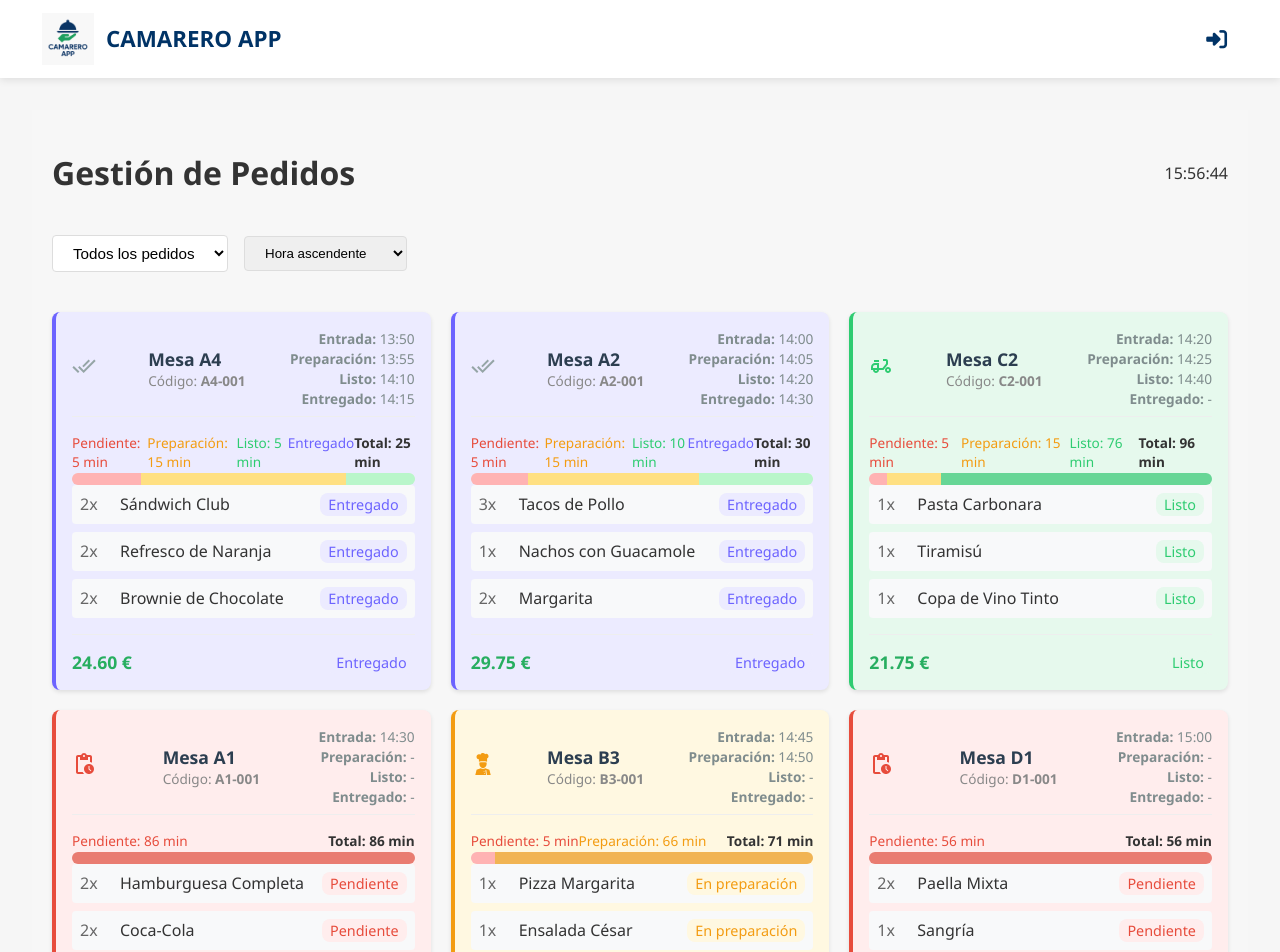
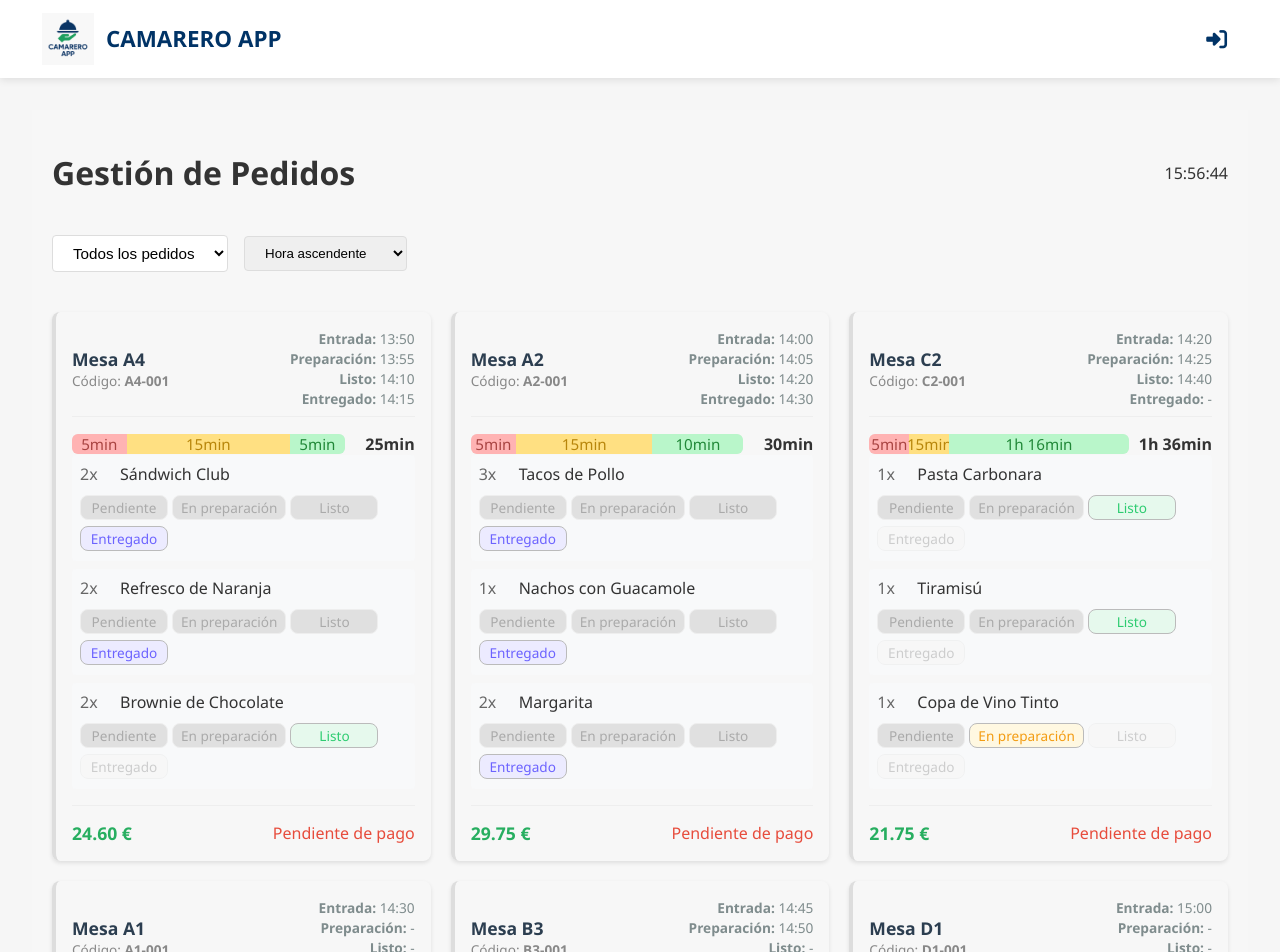
Before and after one commit to karataker/Camarero-app-front, a React (Create React App) app in the folder camarero-app/: page /admin/bar/1/pedidos in a window 1280 px wide. Shown: the top 952 px of the page. Built offline with nearby package versions, Linux system fonts and the light colour scheme; sample sign-in values are in the browser's storage.

Commit message:
mejoras en gestión de comandas y estilos

```diff
--- a/camarero-app/src/mocks/comandasMocks.js
+++ b/camarero-app/src/mocks/comandasMocks.js
@@ -10,9 +10,9 @@ export const mockComandas = [
     horaListo: null,
     horaEntregado: null,
     items: [
-      { nombre: 'Hamburguesa Completa', cantidad: 2 },
-      { nombre: 'Coca-Cola', cantidad: 2 },
-      { nombre: 'Patatas Fritas', cantidad: 1 }
+      { nombre: 'Hamburguesa Completa', cantidad: 2, estado: 'pendiente' },
+      { nombre: 'Coca-Cola', cantidad: 2, estado: 'pendiente' },
+      { nombre: 'Patatas Fritas', cantidad: 1, estado: 'pendiente' }
     ],
     total: 25.80
   },
@@ -26,8 +26,8 @@ export const mockComandas = [
     horaListo: null,
     horaEntregado: null,
     items: [
-      { nombre: 'Ensalada Mixta', cantidad: 1 },
-      { nombre: 'Agua con Gas', cantidad: 2 }
+      { nombre: 'Ensalada Mixta', cantidad: 1, estado: 'preparacion' },
+      { nombre: 'Agua con Gas', cantidad: 2, estado: 'pendiente' }
     ],
     total: 10.50
   },
@@ -41,7 +41,7 @@ export const mockComandas = [
     horaListo: '15:40',
     horaEntregado: null,
     items: [
-      { nombre: 'Pizza Barbacoa', cantidad: 1 }
+      { nombre: 'Pizza Barbacoa', cantidad: 1, estado: 'listo' }
     ],
     total: 13.90
   },
@@ -56,9 +56,9 @@ export const mockComandas = [
     horaListo: null,
     horaEntregado: null,
     items: [
-      { nombre: 'Pizza Margarita', cantidad: 1 },
-      { nombre: 'Ensalada César', cantidad: 1 },
-      { nombre: 'Agua Mineral', cantidad: 2 }
+      { nombre: 'Pizza Margarita', cantidad: 1, estado: 'preparacion' },
+      { nombre: 'Ensalada César', cantidad: 1, estado: 'preparacion' },
+      { nombre: 'Agua Mineral', cantidad: 2, estado: 'pendiente' }
     ],
     total: 18.50
   },
@@ -73,9 +73,9 @@ export const mockComandas = [
     horaListo: '14:40',
     horaEntregado: null,
     items: [
-      { nombre: 'Pasta Carbonara', cantidad: 1 },
-      { nombre: 'Tiramisú', cantidad: 1 },
-      { nombre: 'Copa de Vino Tinto', cantidad: 1 }
+      { nombre: 'Pasta Carbonara', cantidad: 1, estado: 'listo' },
+      { nombre: 'Tiramisú', cantidad: 1, estado: 'listo' },
+      { nombre: 'Copa de Vino Tinto', cantidad: 1, estado: 'preparacion' }
     ],
     total: 21.75
   },
@@ -90,9 +90,9 @@ export const mockComandas = [
     horaListo: '14:10',
     horaEntregado: '14:15',
     items: [
-      { nombre: 'Sándwich Club', cantidad: 2 },
-      { nombre: 'Refresco de Naranja', cantidad: 2 },
-      { nombre: 'Brownie de Chocolate', cantidad: 2 }
+      { nombre: 'Sándwich Club', cantidad: 2, estado: 'entregado' },
+      { nombre: 'Refresco de Naranja', cantidad: 2, estado: 'entregado' },
+      { nombre: 'Brownie de Chocolate', cantidad: 2, estado: 'listo' }
     ],
     total: 24.60
   },
@@ -107,9 +107,9 @@ export const mockComandas = [
     horaListo: null,
     horaEntregado: null,
     items: [
-      { nombre: 'Paella Mixta', cantidad: 2 },
-      { nombre: 'Sangría', cantidad: 1 },
-      { nombre: 'Pan', cantidad: 1 }
+      { nombre: 'Paella Mixta', cantidad: 2, estado: 'pendiente' },
+      { nombre: 'Sangría', cantidad: 1, estado: 'pendiente' },
+      { nombre: 'Pan', cantidad: 1, estado: 'pendiente' }
     ],
     total: 42.30
   },
@@ -124,9 +124,9 @@ export const mockComandas = [
     horaListo: null,
     horaEntregado: null,
     items: [
-      { nombre: 'Tortilla Española', cantidad: 1 },
-      { nombre: 'Croquetas de Jamón', cantidad: 4 },
-      { nombre: 'Cerveza', cantidad: 2 }
+      { nombre: 'Tortilla Española', cantidad: 1, estado: 'preparacion' },
+      { nombre: 'Croquetas de Jamón', cantidad: 4, estado: 'preparacion' },
+      { nombre: 'Cerveza', cantidad: 2, estado: 'pendiente' }
     ],
     total: 16.90
   },
@@ -141,9 +141,9 @@ export const mockComandas = [
     horaListo: '15:25',
     horaEntregado: null,
     items: [
-      { nombre: 'Sopa de Marisco', cantidad: 1 },
-      { nombre: 'Lubina a la Plancha', cantidad: 1 },
-      { nombre: 'Vino Blanco', cantidad: 1 }
+      { nombre: 'Sopa de Marisco', cantidad: 1, estado: 'listo' },
+      { nombre: 'Lubina a la Plancha', cantidad: 1, estado: 'listo' },
+      { nombre: 'Vino Blanco', cantidad: 1, estado: 'preparacion' }
     ],
     total: 32.50
   },
@@ -158,9 +158,9 @@ export const mockComandas = [
     horaListo: '14:20',
     horaEntregado: '14:30',
     items: [
-      { nombre: 'Tacos de Pollo', cantidad: 3 },
-      { nombre: 'Nachos con Guacamole', cantidad: 1 },
-      { nombre: 'Margarita', cantidad: 2 }
+      { nombre: 'Tacos de Pollo', cantidad: 3, estado: 'entregado' },
+      { nombre: 'Nachos con Guacamole', cantidad: 1, estado: 'entregado' },
+      { nombre: 'Margarita', cantidad: 2, estado: 'entregado' }
     ],
     total: 29.75
   }
--- a/camarero-app/src/styles/empleadoPedidosView.css
+++ b/camarero-app/src/styles/empleadoPedidosView.css
@@ -36,25 +36,13 @@
   transition: box-shadow 0.2s;
 }
 
-/* Sombreados por estado */
-.estado-pendiente {
-  border-left-color: #e74c3c !important;
-  background-color: #ffeded !important; /* rojo clarito */
-}
-
-.estado-preparacion {
-  border-left-color: #f39c12 !important;
-  background-color: #fff8e1 !important; /* amarillo clarito */
-}
-
-.estado-listo {
-  border-left-color: #2ecc71 !important;
-  background-color: #e6f9ed !important; /* verde clarito */
-}
-
+/* Quitar sombreado y color de fondo/borde del estado general del pedido */
+.estado-pendiente,
+.estado-preparacion,
+.estado-listo,
 .estado-entregado {
-  border-left-color: #6c63ff !important;
-  background-color: #ecebff !important; /* lila clarito */
+  border-left-color: #ddd !important;
+  background-color: transparent !important;
   opacity: 1;
 }
 
@@ -71,6 +59,11 @@
 .estado-preparacion .item-estado { color: #f39c12; background: #fff8e1; }
 .estado-listo .item-estado { color: #2ecc71; background: #e6f9ed; }
 .estado-entregado .item-estado { color: #6c63ff; background: #ecebff; }
+
+.item-fase {
+  margin-right: 2px;
+  user-select: none;
+}
 
 .pedido-header {
   display: flex;
@@ -102,12 +95,64 @@
 .pedido-item {
   display: flex;
   gap: 10px;
-  margin-bottom: 5px;
+  margin-bottom: 8px;
+  align-items: center;
+  flex-wrap: wrap;
 }
 
 .item-cantidad {
   color: #666;
   min-width: 30px;
+  flex-shrink: 0;
+}
+
+.item-nombre {
+  flex: 1 1 120px;
+  min-width: 80px;
+  word-break: break-word;
+}
+
+.item-fases {
+  display: flex;
+  gap: 4px;
+  margin-left: auto;
+  flex-wrap: wrap;
+  min-width: 300px;
+}
+
+.item-fase {
+  margin-right: 0;
+  margin-bottom: 2px;
+  user-select: none;
+  padding: 2px 8px;
+  border-radius: 8px;
+  font-size: 0.85em;
+  font-weight: 500;
+  min-width: 70px;
+  text-align: center;
+  border: 1px solid #eee;
+  background: #f7f7f7;
+  color: #bbb;
+  opacity: 0.7;
+  transition: background 0.2s, color 0.2s;
+  white-space: nowrap;
+}
+
+.item-fase.fase-activa {
+  opacity: 1;
+  border: 1.5px solid #bbb;
+}
+
+.item-fase.fase-pendiente.fase-activa { background: #ffeded; color: #e74c3c; }
+.item-fase.fase-preparacion.fase-activa { background: #fff8e1; color: #f39c12; }
+.item-fase.fase-listo.fase-activa { background: #e6f9ed; color: #2ecc71; }
+.item-fase.fase-entregado.fase-activa { background: #ecebff; color: #6c63ff; }
+
+.item-fase.fase-completada {
+  background: #e0e0e0;
+  color: #aaa;
+  opacity: 1;
+  border: 1px solid #eee;
 }
 
 .pedido-footer {
--- a/camarero-app/src/views/EmpleadoPedidosView.jsx
+++ b/camarero-app/src/views/EmpleadoPedidosView.jsx
@@ -140,12 +140,6 @@ const EmpleadoPedidosView = () => {
         {pedidosFiltrados.map(pedido => (
           <div key={pedido.id} className={`pedido-card estado-${pedido.estado}`}>
             <div className="pedido-header">
-              <span style={{ marginRight: 8, fontSize: '1.5em', verticalAlign: 'middle' }}>
-                {pedido.estado === 'pendiente' && <MdOutlinePendingActions color="#e74c3c" title="Pendiente" />}
-                {pedido.estado === 'preparacion' && <GiCook color="#f39c12" title="En preparación" />}
-                {pedido.estado === 'listo' && <MdOutlineDeliveryDining color="#2ecc71" title="Listo para servir" />}
-                {pedido.estado === 'entregado' && <MdDoneAll color="#95a5a6" title="Entregado" />}
-              </span>
               <div>
                 <h3 style={{ margin: 0, display: 'inline-block', verticalAlign: 'middle' }}>
                   Mesa {pedido.mesa}
@@ -164,10 +158,9 @@ const EmpleadoPedidosView = () => {
               </div>
             </div>
 
-            <div style={{ margin: '8px 0 0 0' }}>
-              {/* Etiquetas de tiempos por estado */}
+            {/* Gráfico de barras con tiempos y total */}
+            <div style={{ margin: '8px 0 0 0', display: 'flex', alignItems: 'center' }}>
               {(() => {
-                // Utilidades para minutos
                 const min = (a, b) => {
                   if (!a || !b) return 0;
                   const [h1, m1] = a.split(':').map(Number);
@@ -178,119 +171,140 @@ const EmpleadoPedidosView = () => {
                   if (diff < 0) diff += 24 * 60;
                   return diff;
                 };
-                // Fases
                 const t1 = pedido.horaEntrada && pedido.horaPreparacion ? min(pedido.horaEntrada, pedido.horaPreparacion) : 0;
                 const t2 = pedido.horaPreparacion && pedido.horaListo ? min(pedido.horaPreparacion, pedido.horaListo) : 0;
                 const t3 = pedido.horaListo && pedido.horaEntregado ? min(pedido.horaListo, pedido.horaEntregado) : 0;
-                // Si el pedido está en una fase, calcula el tiempo hasta ahora
                 const horaActualStr = new Date().toTimeString().slice(0,5);
                 const tActual = {
                   pendiente: pedido.horaEntrada ? min(pedido.horaEntrada, horaActualStr) : 0,
                   preparacion: pedido.horaPreparacion ? min(pedido.horaPreparacion, horaActualStr) : 0,
                   listo: pedido.horaListo ? min(pedido.horaListo, horaActualStr) : 0,
                 };
-                // Suma total para proporciones
                 const total = t1 + t2 + t3 + (
                   pedido.estado === 'pendiente' ? tActual.pendiente :
                   pedido.estado === 'preparacion' ? tActual.preparacion :
                   pedido.estado === 'listo' ? tActual.listo : 0
-                ) || 1; // evitar división por cero
+                ) || 1;
 
-                // Etiquetas de tiempo por estado
+                // Helper para mostrar el tiempo en formato amigable
+                const formatMin = min => min > 59 ? `${Math.floor(min/60)}h ${min%60}min` : `${min}min`;
+
+                // Calcula el tiempo de la fase actual si está en curso
+                let tPendiente = t1;
+                let tPreparacion = t2;
+                let tListo = t3;
+                if (pedido.estado === 'pendiente') tPendiente += tActual.pendiente;
+                if (pedido.estado === 'preparacion') tPreparacion += tActual.preparacion;
+                if (pedido.estado === 'listo') tListo += tActual.listo;
+
                 return (
                   <>
-                    <div style={{ display: 'flex', justifyContent: 'space-between', fontSize: '0.85em', marginBottom: 2 }}>
-                      <span style={{ color: '#e74c3c' }}>
-                        {t1 > 0 && `Pendiente: ${t1} min`}
-                        {pedido.estado === 'pendiente' && `Pendiente: ${tActual.pendiente} min`}
-                      </span>
-                      <span style={{ color: '#f39c12' }}>
-                        {t2 > 0 && `Preparación: ${t2} min`}
-                        {pedido.estado === 'preparacion' && `Preparación: ${tActual.preparacion} min`}
-                      </span>
-                      <span style={{ color: '#2ecc71' }}>
-                        {t3 > 0 && `Listo: ${t3} min`}
-                        {pedido.estado === 'listo' && `Listo: ${tActual.listo} min`}
-                      </span>
-                      <span style={{ color: '#6c63ff' }}>
-                        {pedido.estado === 'entregado' && t3 > 0 && `Entregado`}
-                      </span>
-                      <span style={{ marginLeft: 'auto', fontWeight: 'bold', color: '#333' }}>
-                        Total: {total} min
-                      </span>
-                    </div>
-                    <div className="barra-tiempos-fases" style={{ height: 12, display: 'flex', borderRadius: 6, overflow: 'hidden', background: '#eee' }}>
+                    <div className="barra-tiempos-fases" style={{ height: 20, display: 'flex', borderRadius: 6, overflow: 'hidden', background: '#eee', flex: 1, minWidth: 0 }}>
                       {/* Entrada → Preparación */}
                       <div style={{
-                        width: `${(t1/total)*100}%`,
+                        width: `${(tPendiente/total)*100}%`,
                         background: '#ffb3b3',
                         height: '100%',
-                      }} title={`Pendiente: ${t1} min`} />
+                        display: 'flex',
+                        alignItems: 'center',
+                        justifyContent: 'center',
+                        position: 'relative',
+                        fontWeight: 500,
+                        fontSize: '0.95em',
+                        color: '#a94442',
+                        whiteSpace: 'nowrap',
+                        minWidth: tPendiente > 0 ? 40 : 0
+                      }}>
+                        {tPendiente > 0 && <span>{formatMin(tPendiente)}</span>}
+                      </div>
                       {/* Preparación → Listo */}
                       <div style={{
-                        width: `${(t2/total)*100}%`,
+                        width: `${(tPreparacion/total)*100}%`,
                         background: '#ffe082',
                         height: '100%',
-                      }} title={`Preparación: ${t2} min`} />
+                        display: 'flex',
+                        alignItems: 'center',
+                        justifyContent: 'center',
+                        position: 'relative',
+                        fontWeight: 500,
+                        fontSize: '0.95em',
+                        color: '#b8860b',
+                        whiteSpace: 'nowrap',
+                        minWidth: tPreparacion > 0 ? 40 : 0
+                      }}>
+                        {tPreparacion > 0 && <span>{formatMin(tPreparacion)}</span>}
+                      </div>
                       {/* Listo → Entregado */}
                       <div style={{
-                        width: `${(t3/total)*100}%`,
+                        width: `${(tListo/total)*100}%`,
                         background: '#b9f6ca',
                         height: '100%',
-                      }} title={`Listo: ${t3} min`} />
-                      {/* Fase actual (en curso) */}
-                      {pedido.estado === 'pendiente' && (
-                        <div style={{
-                          width: `${(tActual.pendiente/total)*100}%`,
-                          background: '#e74c3c',
-                          height: '100%',
-                          opacity: 0.7,
-                        }} title={`Pendiente: ${tActual.pendiente} min (en curso)`} />
-                      )}
-                      {pedido.estado === 'preparacion' && (
-                        <div style={{
-                          width: `${(tActual.preparacion/total)*100}%`,
-                          background: '#f39c12',
-                          height: '100%',
-                          opacity: 0.7,
-                        }} title={`Preparación: ${tActual.preparacion} min (en curso)`} />
-                      )}
-                      {pedido.estado === 'listo' && (
-                        <div style={{
-                          width: `${(tActual.listo/total)*100}%`,
-                          background: '#2ecc71',
-                          height: '100%',
-                          opacity: 0.7,
-                        }} title={`Listo: ${tActual.listo} min (en curso)`} />
-                      )}
+                        display: 'flex',
+                        alignItems: 'center',
+                        justifyContent: 'center',
+                        position: 'relative',
+                        fontWeight: 500,
+                        fontSize: '0.95em',
+                        color: '#218838',
+                        whiteSpace: 'nowrap',
+                        minWidth: tListo > 0 ? 40 : 0
+                      }}>
+                        {tListo > 0 && <span>{formatMin(tListo)}</span>}
+                      </div>
                     </div>
+                    <span style={{ marginLeft: 10, fontWeight: 600, fontSize: '1em', color: '#333', minWidth: 60, textAlign: 'right' }}>
+                      {formatMin(total)}
+                    </span>
                   </>
                 );
               })()}
             </div>
 
             <div className="pedido-items">
-              {pedido.items.map((item, index) => (
-                <div key={index} className="pedido-item">
-                  <span className="item-cantidad">{item.cantidad}x</span>
-                  <span className="item-nombre">{item.nombre}</span>
-                  <span className={`item-estado estado-${pedido.estado}`}>
-                    {pedido.estado === 'pendiente' && 'Pendiente'}
-                    {pedido.estado === 'preparacion' && 'En preparación'}
-                    {pedido.estado === 'listo' && 'Listo'}
-                    {pedido.estado === 'entregado' && 'Entregado'}
-                  </span>
-                </div>
-              ))}
+              {pedido.items.map((item, index) => {
+                const fases = [
+                  { key: 'pendiente', label: 'Pendiente' },
+                  { key: 'preparacion', label: 'En preparación' },
+                  { key: 'listo', label: 'Listo' },
+                  { key: 'entregado', label: 'Entregado' }
+                ];
+                // Determina la fase actual alcanzada
+                const faseActual = fases.findIndex(f => f.key === item.estado);
+
+                return (
+                  <div key={index} className="pedido-item" style={{ alignItems: 'center' }}>
+                    <span className="item-cantidad">{item.cantidad}x</span>
+                    <span className="item-nombre">{item.nombre}</span>
+                    <div className="item-fases">
+                      {fases.map((fase, i) => (
+                        <span
+                          key={fase.key}
+                          className={
+                            "item-fase fase-" + fase.key +
+                            (i === faseActual ? " fase-activa" : "") +
+                            (i < faseActual ? " fase-completada" : "")
+                          }
+                        >
+                          {fase.label}
+                        </span>
+                      ))}
+                    </div>
+                  </div>
+                );
+              })}
             </div>
 
             <div className="pedido-footer">
               <span className="pedido-total">{pedido.total.toFixed(2)} €</span>
-              <span className={`item-estado estado-${pedido.estado}`}>
-                {pedido.estado === 'pendiente' && 'Pendiente'}
-                {pedido.estado === 'preparacion' && 'En preparación'}
-                {pedido.estado === 'listo' && 'Listo'}
-                {pedido.estado === 'entregado' && 'Entregado'}
+              <span
+                className="pedido-pago"
+                style={{
+                  marginLeft: 12,
+                  fontWeight: 500,
+                  color: pedido.pagado ? '#2ecc71' : '#e74c3c'
+                }}
+              >
+                {pedido.pagado ? 'Pagado' : 'Pendiente de pago'}
               </span>
             </div>
           </div>
```
